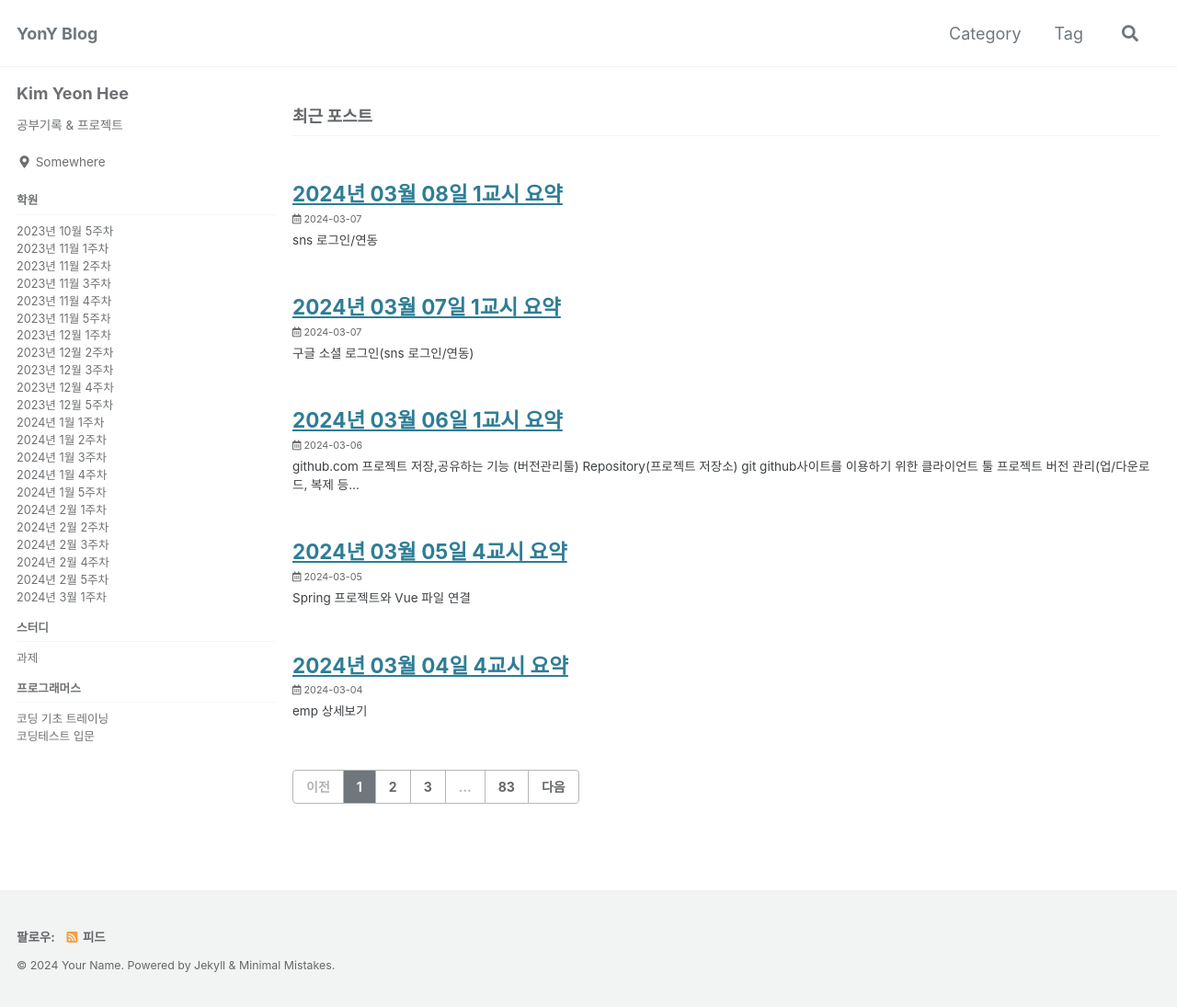
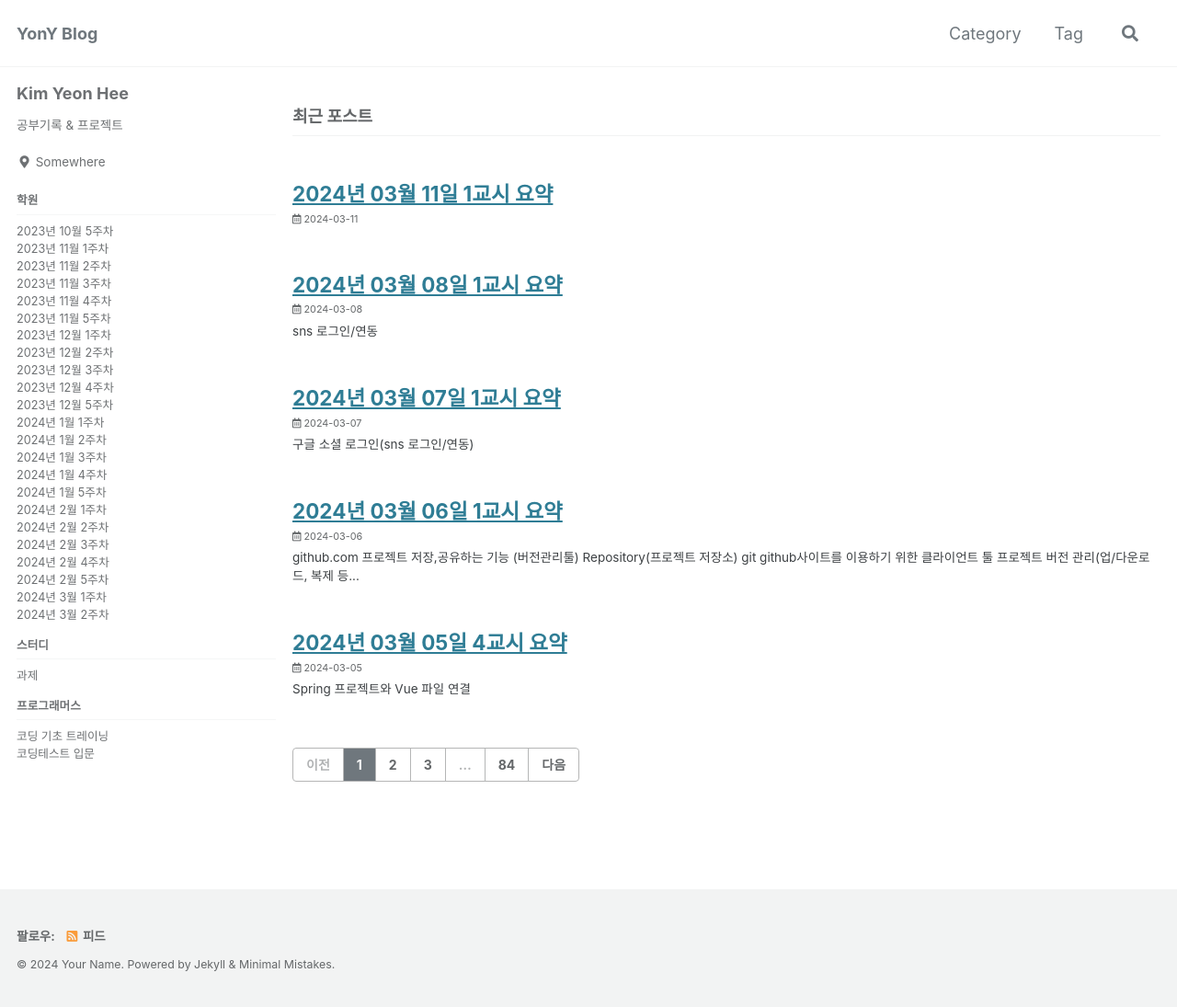
Before and after one commit to YonY-K/YonY-K.github.io, a Jekyll site: the page built from index.html, in a window 1280 px wide and 1095 px high. Shown: the whole window at 92% size. Built offline with Jekyll 4.4.1, drawn with Linux system fonts in a browser that asks for light colours; cached includes are drawn as plain includes; the list of posts is cut into pages by our own code.

Commit message:
posts update

```diff
--- a/_data/navigation.yml
+++ b/_data/navigation.yml
@@ -58,6 +58,8 @@ sidebar-category:
         url:  "/school_202402week5"
       - title: "2024년 3월 1주차"
         url:  "/school_202403week1"
+      - title: "2024년 3월 2주차"
+        url:  "/school_202403week2"
   - title: "스터디"
     children:
       - title: "과제"
--- /dev/null
+++ b/school/school_202403week2/_posts/2024-03-11/2024-03-11-20240311_1period.md
@@ -0,0 +1,4 @@
+---
+title: "2024년 03월 11일 1교시 요약"
+tag: 202403_school
+---
```
Also changed, not shown: _pages/category-school/category-school_202403week2.md (added, +9 -0 lines), school/school_202402week3/_posts/2024-02-13/2024-02-13-20240213_1period.md (line endings or trailing spaces), school/school_202403week1/_posts/2024-03-08/2024-03-08-20240308_1period.md (renamed from school/school_202403week1/_posts/2024-03-08/2024-03-07-20240307_1period.md).
